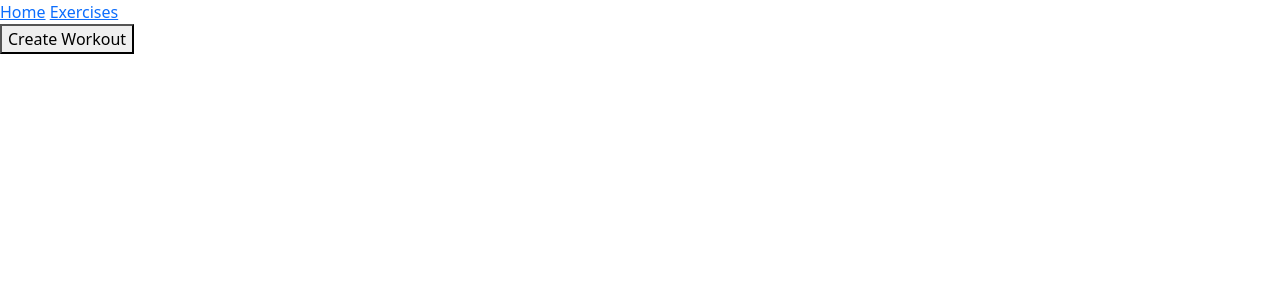
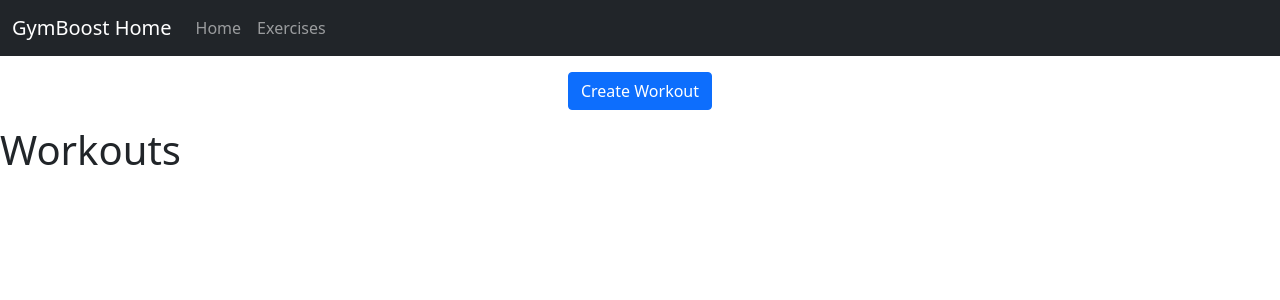
Before and after one commit to charliewhu/Dj_GymBoost, a Django app: page / in a window 1280 px wide. Shown: the top 300 px of the page. Run offline with Django 4.2, Linux system fonts and the light colour scheme; data that the repository does not hold is empty; parts of the project's set-up code (start-up, migrations or seed data) failed here and were passed over.

Commit message:
added title from context

```diff
--- a/exercises/views.py
+++ b/exercises/views.py
@@ -8,6 +8,7 @@ from .models import Exercise
 def exercises(request):
 
     context = {
+        "title": "Exercises",
         "exercises": Exercise.objects.all(),
         "workout_id": request.GET.get("workout_id"),
     }
@@ -25,7 +26,10 @@ def exercise_create(request):
             form.save()
             return redirect(reverse("exercises"))
 
-    context = {"form": form}
+    context = {
+        "title": "Create Exercise",
+        "form": form,
+    }
     return render(request, "exercises/create.html", context)
 
 
--- a/templates/base.html
+++ b/templates/base.html
@@ -6,13 +6,29 @@
     <meta name="viewport" content="width=device-width, initial-scale=1.0" />
     <link href="https://cdn.jsdelivr.net/npm/bootstrap@5.0.2/dist/css/bootstrap.min.css" rel="stylesheet" integrity="sha384-EVSTQN3/azprG1Anm3QDgpJLIm9Nao0Yz1ztcQTwFspd3yD65VohhpuuCOmLASjC" crossorigin="anonymous">
 
-    <title>{% block title %}{% endblock title %}</title>
+    <title>{{ title }}</title>
   </head>
   <body>
 
-    <nav id="navbar">
-      <a href="{% url 'home' %}" id="nav_home">Home</a>
-      <a href="{% url 'exercises' %}" id="nav_exercises">Exercises</a>
+    <nav id="navbar" class="navbar navbar-expand-lg navbar-dark bg-dark mb-3">
+      <div class="container-fluid">
+
+      <a href="{% url 'home' %}" id="nav_home" class="navbar-brand">{{ title }}</a>
+      <button class="navbar-toggler" type="button" data-bs-toggle="collapse" data-bs-target="#navbarSupportedContent">
+        <span class="navbar-toggler-icon"></span>
+      </button>
+
+      <div class="collapse navbar-collapse" id="navbarSupportedContent">
+        <ul class="navbar-nav me-auto mb-2 mb-lg-0">
+          <li class="nav-item">
+            <a href="{% url 'home' %}" id="nav_home" class="nav-link">Home</a>
+          </li>
+          <li class="nav-item">
+            <a href="{% url 'exercises' %}" id="nav_exercises" class="nav-link">Exercises</a>
+          </li>
+        </ul>
+      </div>
+    </div>
     </nav>
 
     {% block content %}{% endblock content %}
--- a/templates/home.html
+++ b/templates/home.html
@@ -5,16 +5,18 @@
 {% endblock title %}
 
 {% block content %}
-  <form action="{% url 'workouts' %}" method="POST">
+  <form action="{% url 'workouts' %}" method="POST" class="d-flex justify-content-center mb-3">
     {% csrf_token %}
-    <button id="create_workout_btn">Create Workout</button>
+    <button id="create_workout_btn" class="btn btn-primary">Create Workout</button>
   </form>
 
-  <table id="workout_list">
+  <h1>Workouts</h1>
+
+  <table id="workout_list" class="table">
     {% for workout in workouts %}
       <tr>
-        <td id="workout_list_item">
-          <a href="{{ workout.get_absolute_url }}">Workout on</a>
+        <td >
+          <a id="workout_list_item" href="{{ workout.get_absolute_url }}">Workout on</a>
         </td>
         <td>
           <form
@@ -22,7 +24,7 @@
             action="{% url 'workout_delete' workout.id %}"
           >
             {% csrf_token %}
-          <button id="delete_workout_btn">Delete Workout</button>
+          <button id="delete_workout_btn" class="btn btn-danger">Delete Workout</button>
         </form>
         </td>
       </tr>
--- a/workouts/views.py
+++ b/workouts/views.py
@@ -13,6 +13,7 @@ def home(request):
 
     workouts = Workout.objects.all()
     context = {
+        "title": "GymBoost Home",
         "workouts": workouts,
     }
     return render(request, "home.html", context)
@@ -29,6 +30,7 @@ def workout(request, pk):
     workout = Workout.objects.get(id=pk)
     workout_exercises = workout.exercises.all()
     context = {
+        "title": "Workout",
         "workout": workout,
         "workout_exercises": workout_exercises,
     }
@@ -65,6 +67,7 @@ def workout_exercise(request, pk):
     form = WorkoutExerciseSetForm(instance=set_)
 
     context = {
+        "title": "Workout Exercise",
         "workout_exercise": workout_exercise,
         "sets": sets,
         "workout_exercise_set": set_,
```
